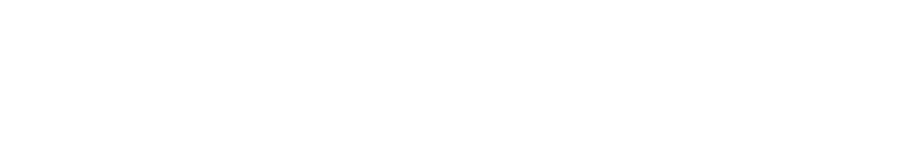
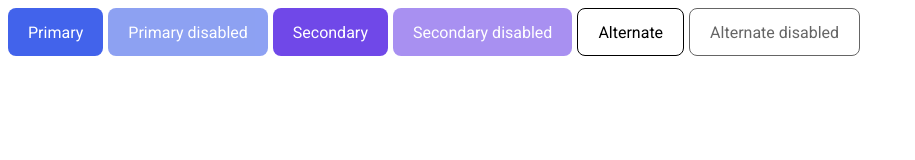
Before and after one commit to js-tasks-ru/htmlcss-20250313_konstantin631, a website: page 03-lection1/01-button/index.html in a window 1280 px wide. Shown: the whole page, without its empty margins (0-915 px from the left). Drawn offline with Linux system fonts and the light colour scheme.

Commit message:
Добавил стили для кнопок

```diff
--- a/03-lection1/01-button/button.css
+++ b/03-lection1/01-button/button.css
@@ -1 +1,52 @@
 /* Стилизация кнопки */
+
+.button-container {
+    display: inline-flex;
+    gap: 5px;
+    justify-content: center;
+}
+.button {
+    color: var(--white);
+    height: 48px;
+    border: 0px;
+    padding: 0 20px;
+    font-size: 16px;
+    cursor: pointer;
+    border-radius: 8px;
+}
+
+.button:disabled {
+    opacity: 0.6;
+    cursor: not-allowed;
+}
+
+.button__primary {
+    background-color: #4263EB;
+}
+
+.button__primary:hover {
+    background-color: #2342C0;
+}
+
+.button__primary:disabled {
+    background-color: #4263EB;
+}
+
+.button__secondary {
+    background-color: var(--purple);
+}
+
+.button__secondary:hover {
+    background-color: #5028C6;
+}
+
+.button__secondary:disabled {
+    background-color: var(--purple);
+}
+
+.button__alternate {
+    background-color: var(--white);
+    color: var(--gray-4);
+    border: 1px solid;
+    border-color: var(--gray-3);
+}
--- a/03-lection1/01-button/index.html
+++ b/03-lection1/01-button/index.html
@@ -6,6 +6,13 @@
         <link rel="stylesheet" href="./button.css">
     </head>
     <body>
-
+        <div class="button-container">
+            <button class="button button__primary">Primary</button>
+            <button class="button button__primary" disabled>Primary disabled</button>
+            <button class="button button__secondary">Secondary</button>
+            <button class="button button__secondary" disabled>Secondary disabled</button>
+            <button class="button button__alternate">Alternate</button>
+            <button class="button button__alternate" disabled>Alternate disabled</button>
+        </div>
     </body>
 </html>
```
